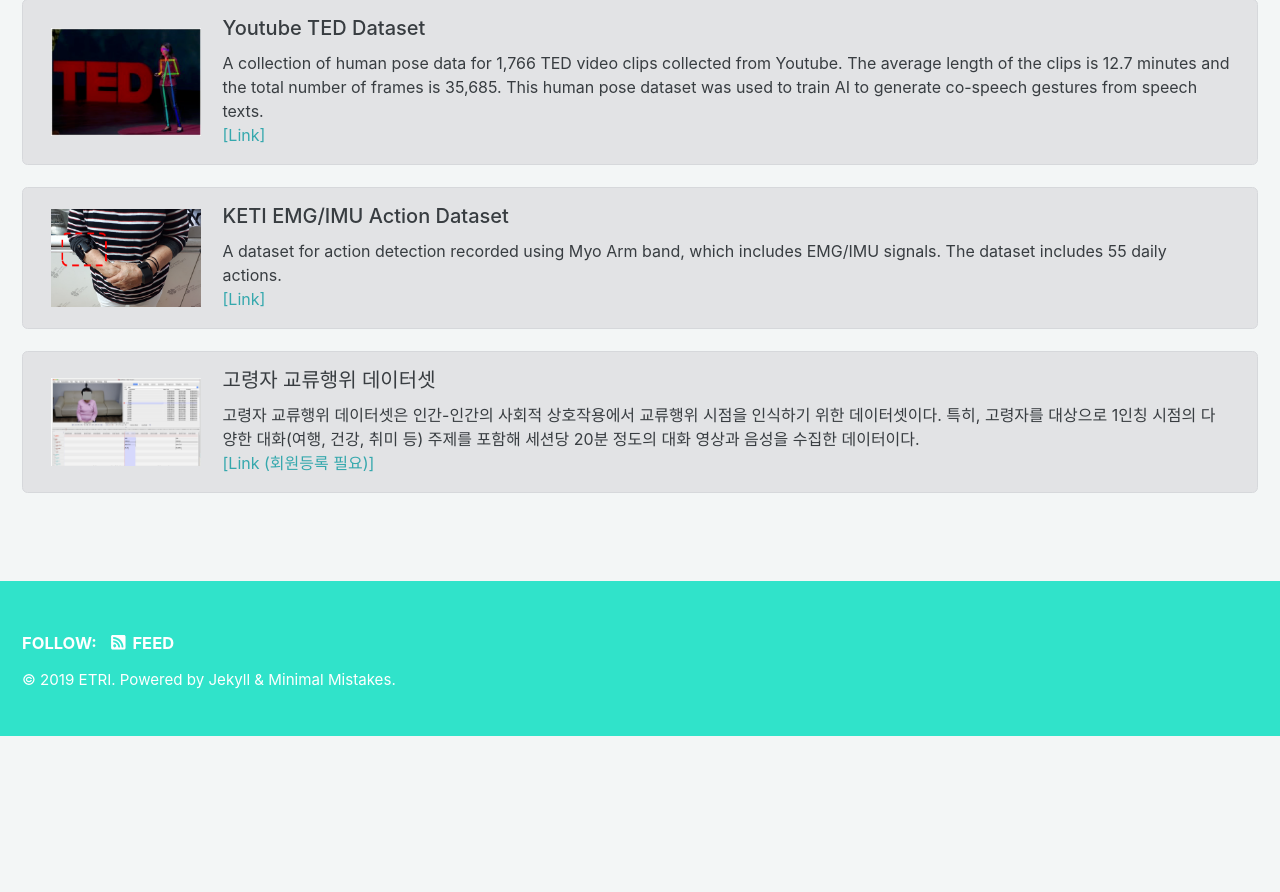
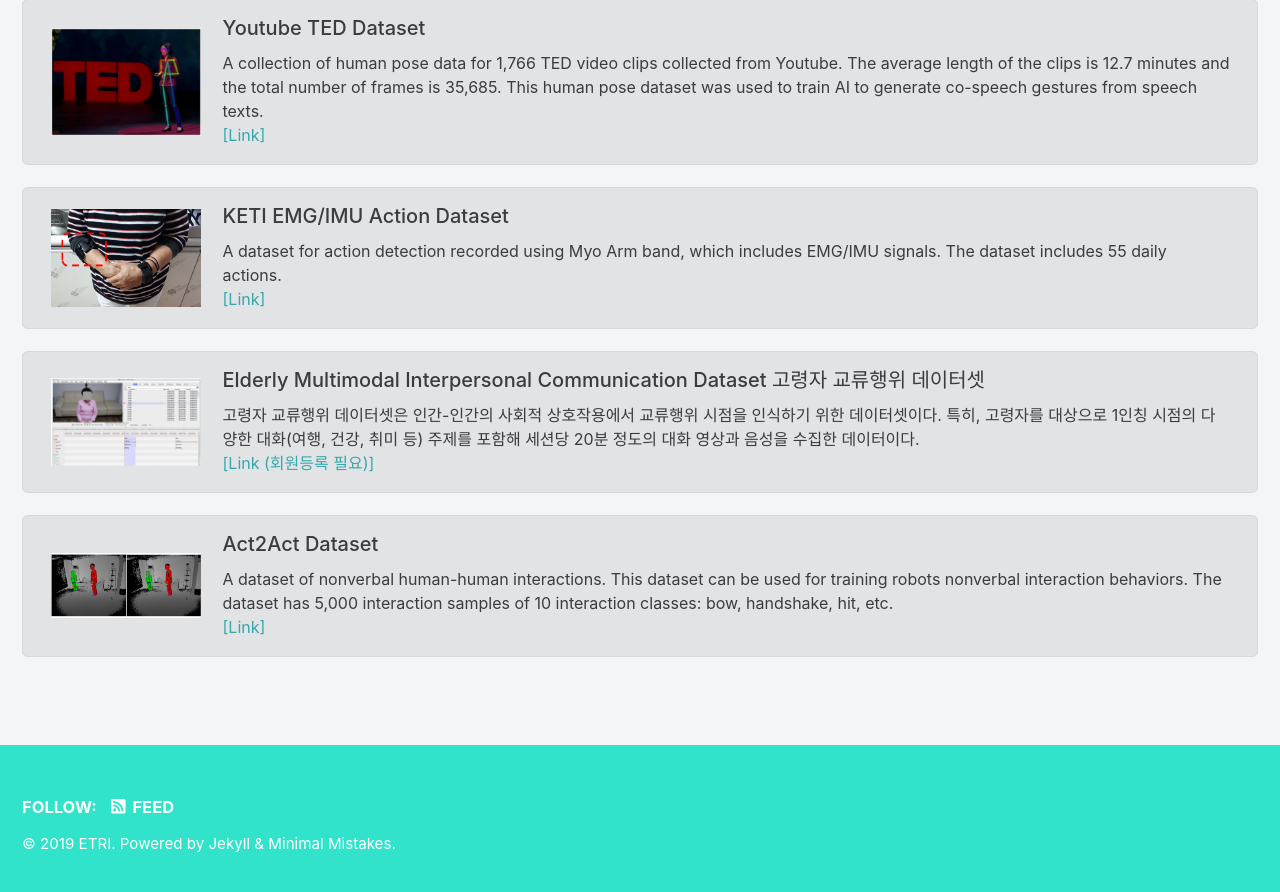
Before and after one commit to ai4robot/ai4robot.github.io, a Jekyll site: the page built from _pages/datasets.md, in a window 1280 px wide and 900 px high, scrolled down 653 px. Shown: the top 892 px of the window. Built offline with Jekyll 4.4.1, drawn with Linux system fonts in a browser that asks for light colours; cached includes are drawn as plain includes; nearby versions of some CDN libraries; before the commit the page ends 1389 px from its top, so only the background shows below that.

Commit message:
[feat] act2act description added

```diff
--- a/_data/datasets.yml
+++ b/_data/datasets.yml
@@ -27,13 +27,20 @@ main:
       - name: "Link"
         url: "https://github.com/ai4r/KETI-actiondetection"
 
-  - title: "고령자 교류행위 데이터셋"
+  - title: "Elderly Multimodal Interpersonal Communication Dataset 고령자 교류행위 데이터셋"
     body: "고령자 교류행위 데이터셋은 인간-인간의 사회적 상호작용에서 교류행위 시점을 인식하기 위한 데이터셋이다. 특히, 고령자를 대상으로 1인칭 시점의 다양한 대화(여행, 건강, 취미 등) 주제를 포함해 세션당 20분 정도의 대화 영상과 음성을 수집한 데이터이다."
     image : "/assets/elderly_interpersonal_communication_dataset.png"
     link:
       - name: "Link (회원등록 필요)"
         url: "http://nanum.etri.re.kr:8080/etriPortal/share/view?id=31"
 
+  - title: "Act2Act Dataset"
+    body: "A dataset of nonverbal human-human interactions. This dataset can be used for training robots nonverbal interaction behaviors. The dataset has 5,000 interaction samples of 10 interaction classes: bow, handshake, hit, etc."
+    image : "/assets/act2act_dataset.png"
+    link:
+      - name: "Link"
+        url: "https://github.com/ai4r/AIR-Act2Act"
+
 search: false
 categories:
   - Jekyll
```
Also changed, not shown: assets/act2act_dataset.png (added).
